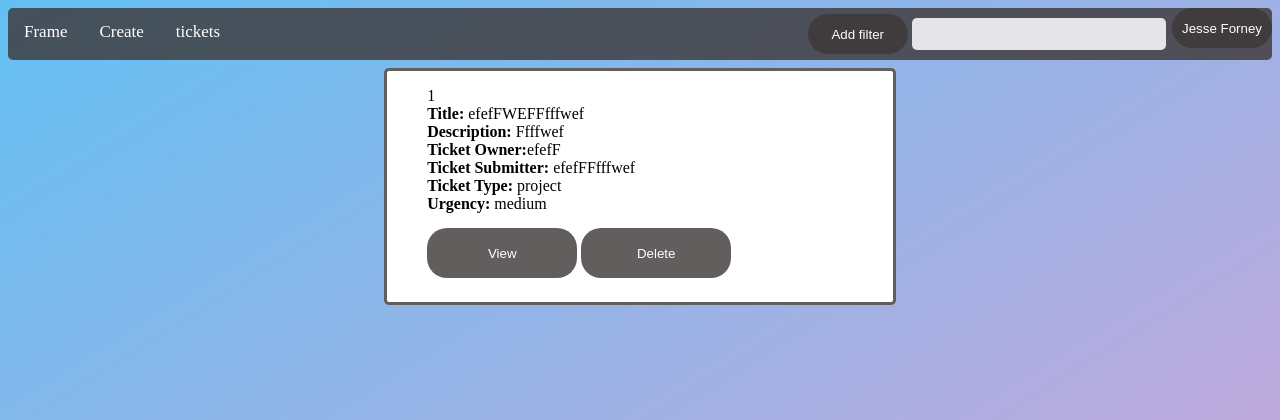
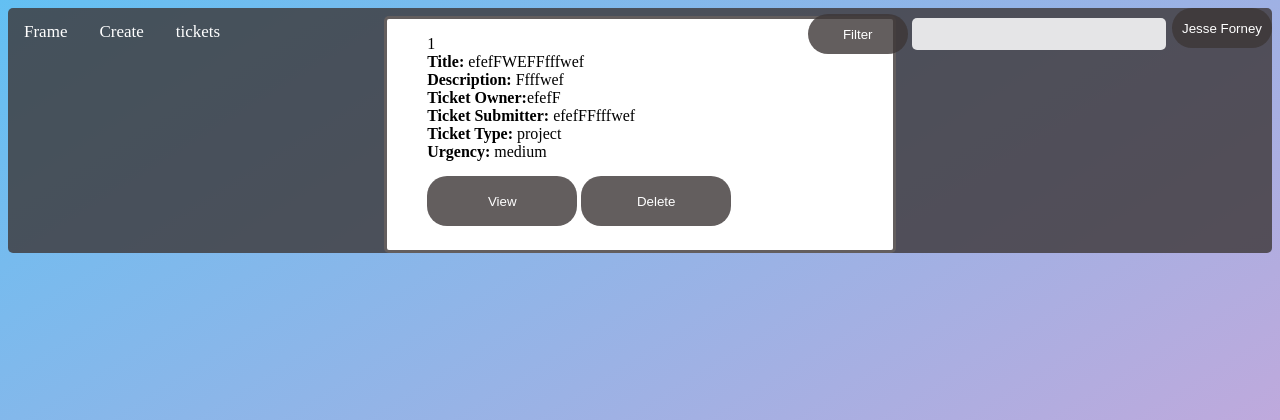
Before and after one commit to jesseforney8/Frame, a Flask app: page /tickets in a window 1280 px wide. Shown: the top 420 px of the page. Run offline with Flask 2, Linux system fonts and the light colour scheme; a user stored in the database is signed in; data comes from the database, SQL or seed files in the repository; both versions use the stored data as it was after the commit.

Commit message:
filter button

```diff
--- a/Frame/website/templates/base1.html
+++ b/Frame/website/templates/base1.html
@@ -45,16 +45,10 @@
 function dropdown() {
     document.getElementById("dropdowninfo").classList.toggle("show");
 }
-
-function block(org) {
-if (org == "") {
-document.getElementById("memberbtn").hidden = true;
-document.getElementById("memberbtn1").hidden = true;
-console.log(org);
-}
+function dropdown1() {
+    document.getElementById("dropdowninfo1").classList.toggle("show");
 }
 
-block('{{user.org}}');
 
 </script>
 </body>
--- a/Frame/website/templates/tickets.html
+++ b/Frame/website/templates/tickets.html
@@ -4,9 +4,15 @@
 
 {%block navbar %}
 <div class="searchbar">
-  <button class="dropbtn">Add filter</button>
+  <div class="dropdown">
+    <button class="dropbtn" onclick="dropdown1()">Filter</button>
+    <div class="dropdowninfo" id="dropdowninfo1">
+        <button class="drplink">test1</button>
+        <button class="drplink">test2</button>
+    </div>
   <input class="search" type="text">
 </div>
+
 {%endblock%}
 
 {% block body %}
```
Also changed, not shown: Frame/website/instance/dababase.db.
